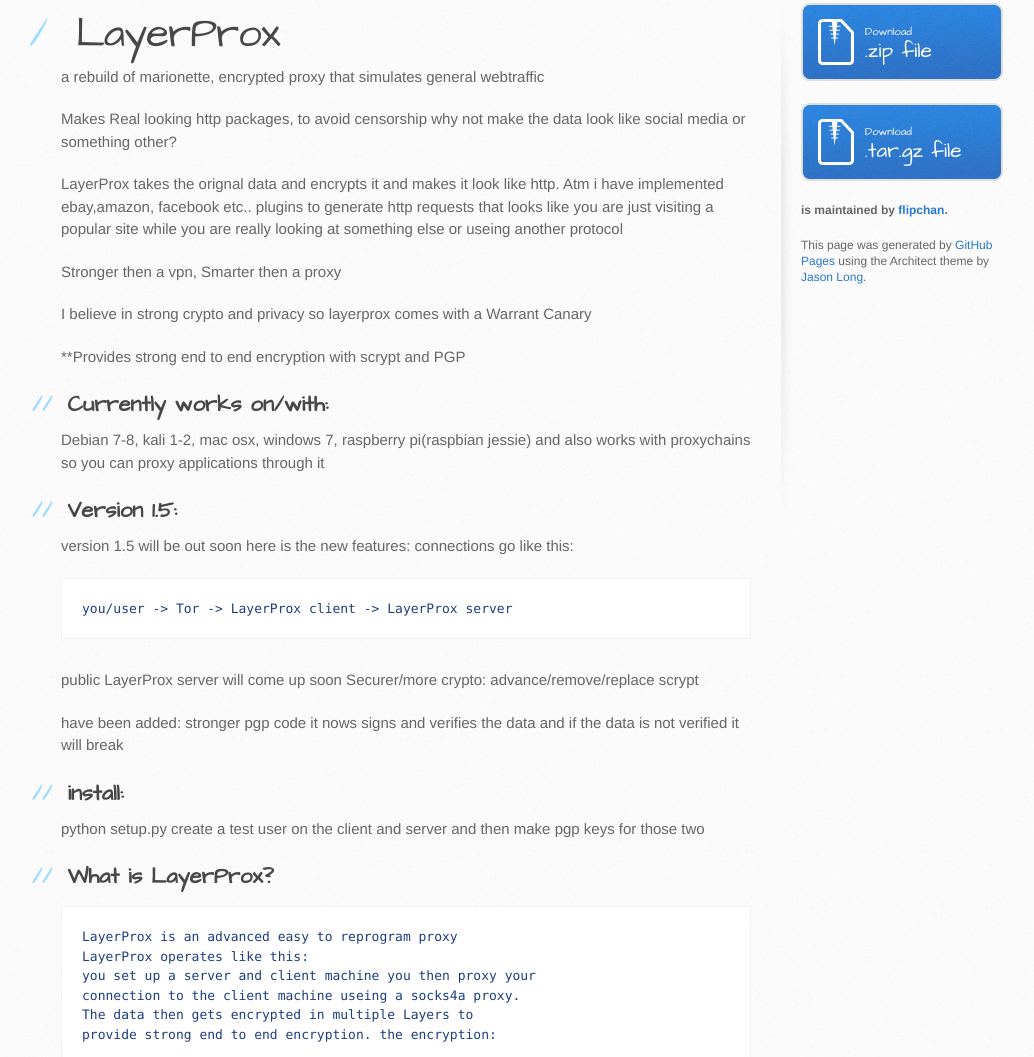
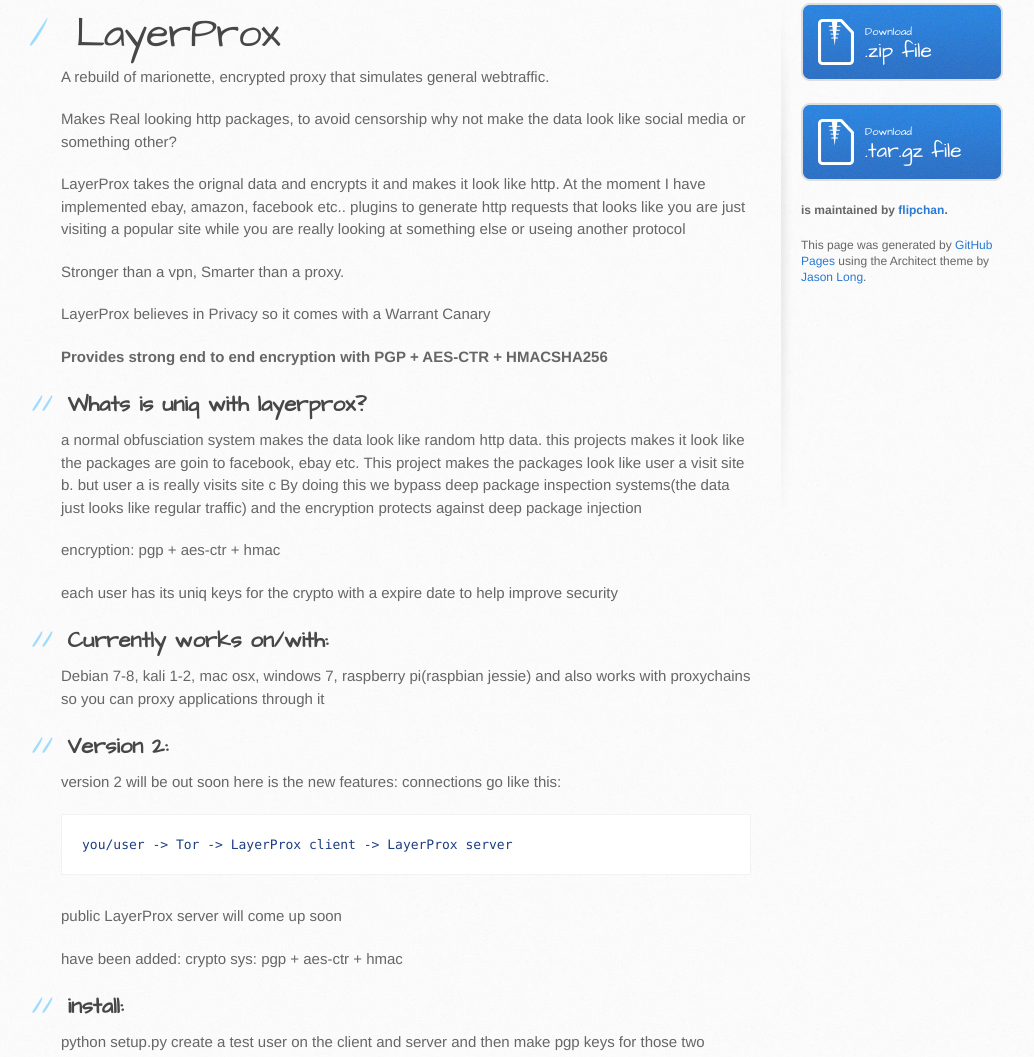
Before and after one commit to flipchan/LayerProx, a plain HTML site: page index.html in a window 1280 px wide. Shown: the part 297-1354 px from the top of the page, without its empty margins (109-1143 px from the left). Drawn offline with Linux system fonts and the light colour scheme.

```diff
--- a/index.html
+++ b/index.html
@@ -31,21 +31,34 @@
           <h1>
 <a id="layerprox" class="anchor" href="#layerprox" aria-hidden="true"><span aria-hidden="true" class="octicon octicon-link"></span></a>LayerProx</h1>
 
-<p>a rebuild of marionette, encrypted proxy that simulates general webtraffic</p>
+<p>A rebuild of marionette, encrypted proxy that simulates general webtraffic.</p>
 
 <p>Makes Real looking http packages, to avoid censorship why not make the
 data look like social media or something other?</p>
 
 <p>LayerProx takes the orignal data and encrypts it and makes it look like
-http. Atm i have implemented ebay,amazon, facebook etc.. plugins to
+http. At the moment I have implemented ebay, amazon, facebook etc.. plugins to
 generate http requests that looks like you are just visiting a popular site
 while you are really looking at something else or useing another protocol</p>
 
-<p>Stronger then a vpn, Smarter then a proxy</p>
+<p>Stronger than a vpn, Smarter than a proxy.</p>
 
-<p>I believe in strong crypto and privacy so layerprox comes with a Warrant Canary</p>
+<p>LayerProx believes in Privacy so it comes with a Warrant Canary</p>
 
-<p>**Provides strong end to end encryption with scrypt and PGP</p>
+<p><strong>Provides strong end to end encryption with PGP + AES-CTR + HMACSHA256</strong></p>
+
+<h2>
+<a id="whats-is-uniq-with-layerprox" class="anchor" href="#whats-is-uniq-with-layerprox" aria-hidden="true"><span aria-hidden="true" class="octicon octicon-link"></span></a>Whats is uniq with layerprox?</h2>
+
+<p>a normal obfusciation system makes the data look like random http data.
+this projects makes it look like the packages are goin to facebook, ebay etc.
+This project makes the packages look like user a visit site b. but user a is really visits site c
+By doing this we bypass deep package inspection systems(the data just looks like regular traffic) and the encryption
+protects against deep package injection</p>
+
+<p>encryption: pgp + aes-ctr + hmac</p>
+
+<p>each user has its uniq keys for the crypto with a expire date to help improve security</p>
 
 <h2>
 <a id="currently-works-onwith" class="anchor" href="#currently-works-onwith" aria-hidden="true"><span aria-hidden="true" class="octicon octicon-link"></span></a>Currently works on/with:</h2>
@@ -54,19 +67,17 @@ while you are really looking at something else or useing another protocol</p>
 and also works with proxychains so you can proxy applications through it</p>
 
 <h2>
-<a id="version-15" class="anchor" href="#version-15" aria-hidden="true"><span aria-hidden="true" class="octicon octicon-link"></span></a>Version 1.5:</h2>
+<a id="version-2" class="anchor" href="#version-2" aria-hidden="true"><span aria-hidden="true" class="octicon octicon-link"></span></a>Version 2:</h2>
 
-<p>version 1.5 will be out soon here is the new features:
+<p>version 2  will be out soon here is the new features:
 connections go like this:</p>
 
 <div class="highlight highlight-text-shell-session"><pre><span class="pl-mo">you/user -&gt; Tor -&gt; LayerProx client -&gt; LayerProx server</span></pre></div>
 
-<p>public LayerProx server will come up soon
-Securer/more crypto: advance/remove/replace scrypt </p>
+<p>public LayerProx server will come up soon</p>
 
 <p>have been added:
-stronger pgp code it nows signs and verifies the data and if the
-data is not verified it will break</p>
+crypto sys: pgp + aes-ctr + hmac</p>
 
 <h2>
 <a id="install" class="anchor" href="#install" aria-hidden="true"><span aria-hidden="true" class="octicon octicon-link"></span></a>install:</h2>
@@ -119,9 +130,9 @@ create a test user on the client and server and then make pgp keys for those two
 
 <p>0.0.0.0 to bind all interfaces </p>
 
-<p>**See documenation folder for more documentation and how to guides</p>
+<p><strong>See documenation folder for more documentation and how to guides</strong></p>
 
-<p>LayerProx is a rebuild of <a href="https://github.com/marionette-tg/marionette">https://github.com/marionette-tg/marionette</a></p>
+<p>LayerProx is based on <a href="https://github.com/marionette-tg/marionette">https://github.com/marionette-tg/marionette</a></p>
         </section>
 
         <aside id="sidebar">
```
Also changed, not shown: params.json (+1 -1 lines).
